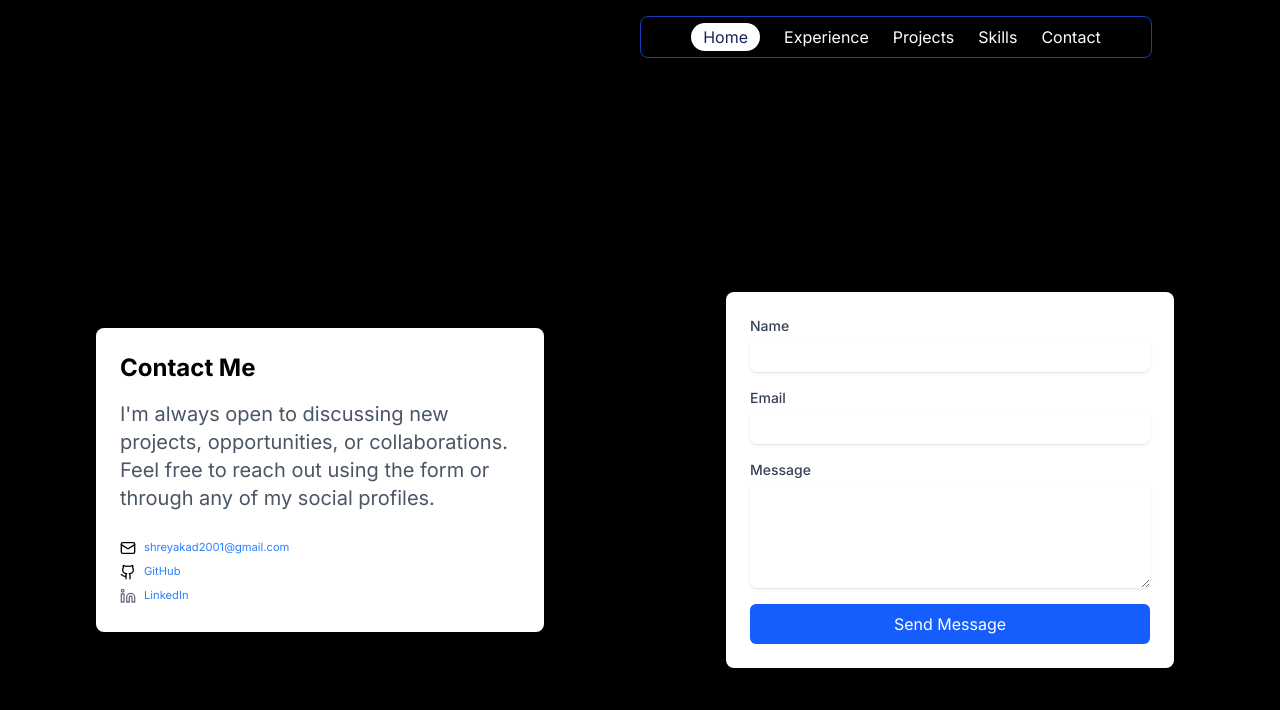
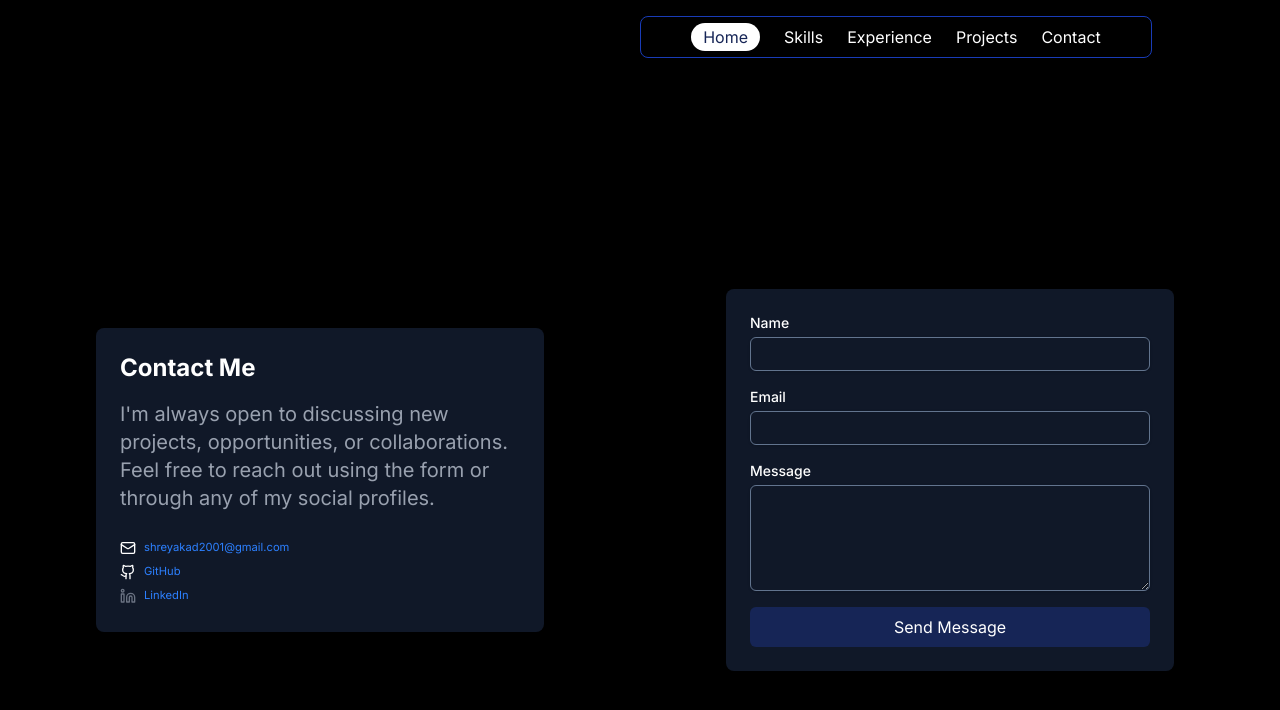
Before and after one commit to shreyk04/Portfolio, a React (Vite) app: page /contact in a window 1280 px wide. Shown: the top 710 px of the page. Built offline with nearby package versions, Linux system fonts and the light colour scheme; what antd-style would draw is missing.

Commit message:
changed bg-color of contact page

```diff
--- a/src/components/ContactPage.jsx
+++ b/src/components/ContactPage.jsx
@@ -36,9 +36,9 @@ const sendEmail=(e)=>{
   return (
     <>
     <div className=" min-h-screen flex flex-col md:flex-row items-center gap-5 p-5 justify-center mt-20">
-      <div className="max-w-md mx-auto p-6 bg-white rounded-lg shadow-md w-[90%] md:w-[50%] text-xs md:text-xl">
+      <div className="max-w-md mx-auto p-6 bg-gray-900 text-white rounded-lg shadow-md w-[90%] md:w-[50%] text-xs md:text-xl">
         <h2 className="text-2xl font-bold mb-4 ">Contact Me</h2>
-        <p className="text-gray-600  mb-6">I'm always open to discussing new projects, opportunities, or collaborations. Feel free to reach out using the form or through any of my social profiles.</p>
+        <p className="text-gray-400  mb-6">I'm always open to discussing new projects, opportunities, or collaborations. Feel free to reach out using the form or through any of my social profiles.</p>
         <div>
             <ul className="list-none">
                 <li className='flex items-center '><Mail className='w-4 mr-2' /><a href="mailto:shreyakad2001@gmail.com" className="text-blue-500 hover:underline text-[0.7rem]">shreyakad2001@gmail.com</a></li>
@@ -49,20 +49,20 @@ const sendEmail=(e)=>{
       </div>
 
     <form action="" className='md:w-[50%] w-[90%]' ref={form} onSubmit={sendEmail}>
-        <div className="max-w-md mx-auto p-6 bg-white rounded-lg shadow-md">
+        <div className="max-w-md mx-auto p-6 bg-gray-900   rounded-lg shadow-md">
             <div className="mb-4">
-            <label htmlFor="name" className="block text-sm font-medium text-gray-700">Name</label>
-            <input type="text" id="name" name="user_name" required className="p-1 mt-1 block w-full border-gray-300 rounded-md shadow-sm focus:ring-blue-500 focus:border-blue-500 outline-none" />
+            <label htmlFor="name" className="block text-sm font-medium text-white">Name</label>
+            <input type="text" id="name" name="user_name" required className="p-1 mt-1 block w-full border-1   border-slate-500 rounded-md shadow-sm focus:ring-blue-500 focus:border-blue-500 outline-none" />
             </div>
             <div className="mb-4">
-            <label htmlFor="email" className="block text-sm font-medium text-gray-700">Email</label>
-            <input type="email" id="email" name="user_email" required className="p-1 mt-1 block w-full border-gray-300 rounded-md shadow-sm focus:ring-blue-500 focus:border-blue-500 outline-none" />
+            <label htmlFor="email" className="block text-sm font-medium text-white">Email</label>
+            <input type="email" id="email" name="user_email" required className="p-1 mt-1 block w-full border-1  border-slate-500  rounded-md shadow-sm focus:ring-blue-500 focus:border-blue-500 outline-none" />
             </div>
             <div className="mb-4">
-            <label htmlFor="message" className="block text-sm font-medium text-gray-700">Message</label>
-            <textarea id="message" name="message" rows="4" required className="p-1 mt-1 block w-full border-gray-300 rounded-md shadow-sm focus:ring-blue-500 focus:border-blue-500 outline-none"></textarea>
+            <label htmlFor="message" className="block text-sm font-medium text-white">Message</label>
+            <textarea id="message" name="message" rows="4" required className="p-1 mt-1 block w-full border-1   border-slate-500  rounded-md shadow-sm focus:ring-blue-500 focus:border-blue-500 outline-none"></textarea>
             </div>
-            <button type="submit" className="w-full bg-blue-600 text-white py-2 px-4 rounded-md hover:bg-blue-700 focus:outline-none focus:ring-2 focus:ring-blue-500 focus:ring-offset-2 cursor-pointer" disabled={loading}>{loading?"Sending... ":"Send Message"}</button>
+            <button type="submit" className="w-full bg-blue-950 text-white py-2 px-4 rounded-md hover:bg-blue-700 focus:outline-none focus:ring-2 focus:ring-blue-500 focus:ring-offset-2 cursor-pointer" disabled={loading}>{loading?"Sending... ":"Send Message"}</button>
 
 
 
--- a/src/components/Navbar.jsx
+++ b/src/components/Navbar.jsx
@@ -10,9 +10,9 @@ const Navbar = () => {
 
   const navItems = [
     { id: "home", label: "Home" },
+    { id: "skills", label: "Skills" },
     { id: "experience", label: "Experience" },
     { id: "projects", label: "Projects" },
-    { id: "skills", label: "Skills" },
     { id: "contact", label: "Contact" },
   ];
 
```
